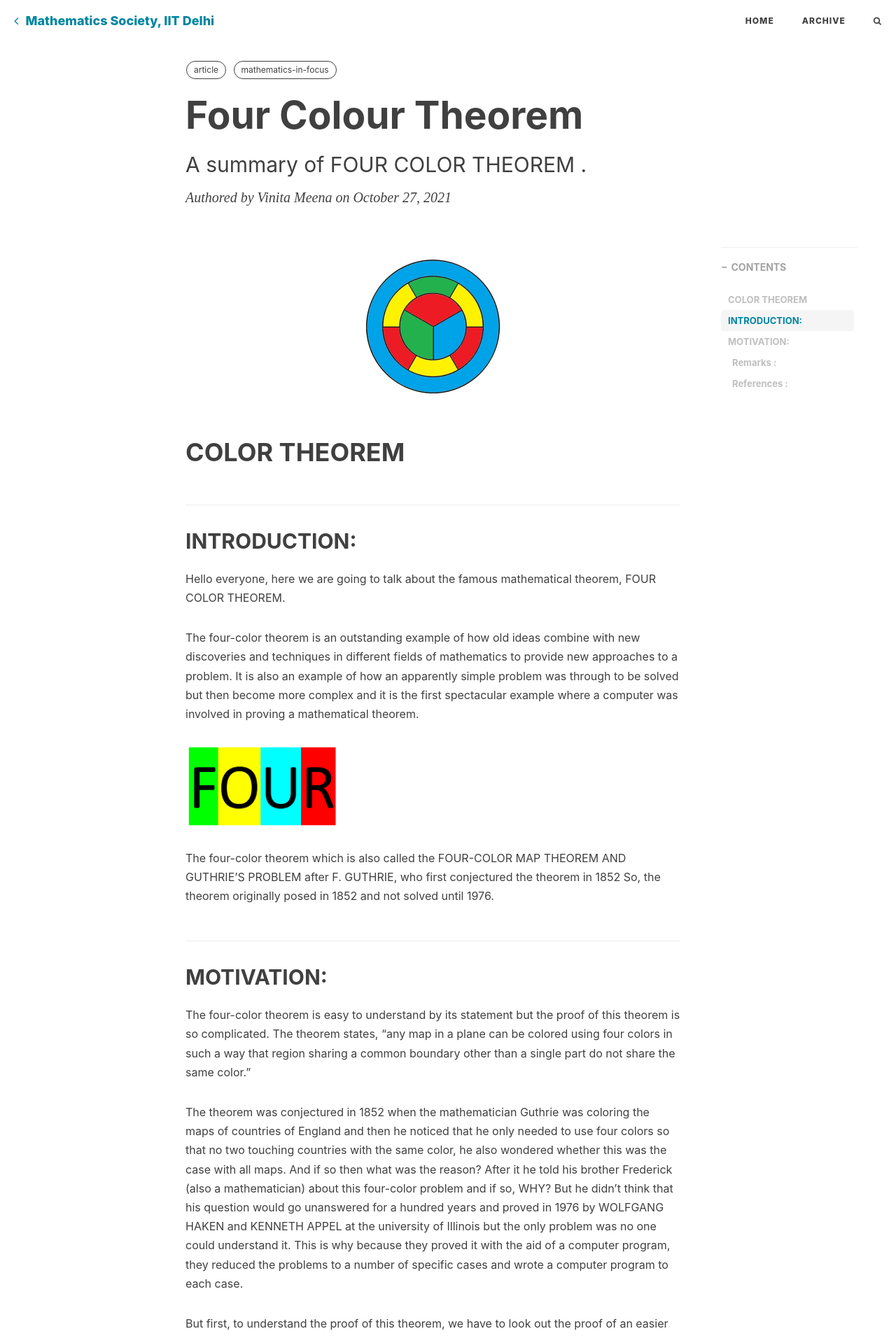
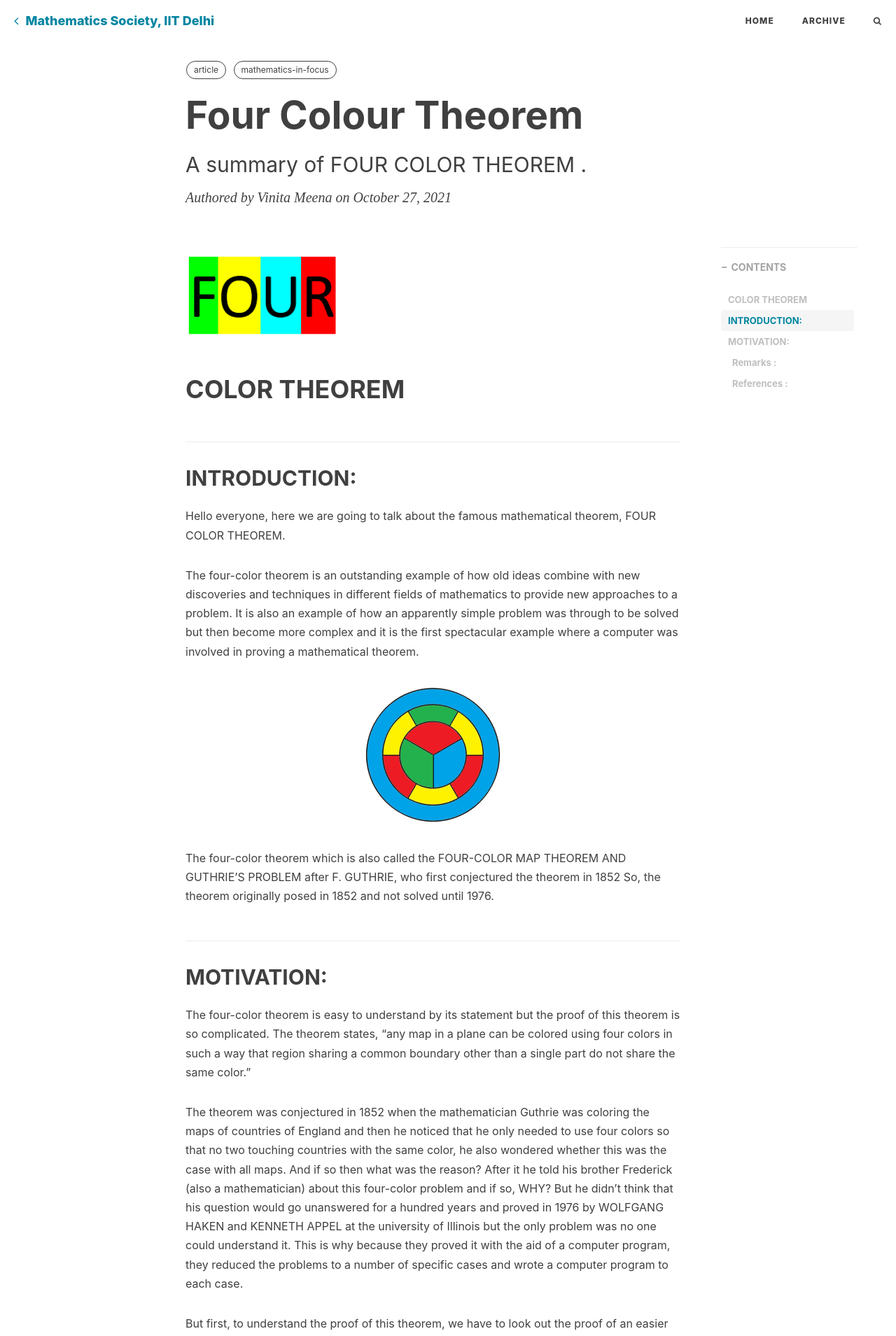
Before and after one commit to mathsociitd/blog, a Jekyll site: the page built from _posts/2021-10-27-four-colour-theorem.md, in a window 1280 px wide. Shown: the top 1909 px of the page at 70% size. Built offline with Jekyll 4.4.1, drawn with Linux system fonts in a browser that asks for light colours; nearby versions of some CDN libraries; formulas are drawn with MathJax 3; comment, search, counter and statistics services are not loaded.

Commit message:
picsswapped

```diff
--- a/_posts/2021-10-27-four-colour-theorem.md
+++ b/_posts/2021-10-27-four-colour-theorem.md
@@ -10,7 +10,7 @@ tags:
   - article
   - mathematics-in-focus
 ---
-<img src = "/blog/media/post/2021-10-27-four-color-theorem_img1.PNG" alt = "nothing">
+<img src = "/blog/media/post/2021-10-27-four-color-theorem_img2.PNG" alt = "nothing">
 
 # COLOR THEOREM
 
@@ -21,7 +21,7 @@ Hello everyone, here we are going to talk about the famous mathematical theorem,
 The four-color theorem is an outstanding example of how old ideas combine with new discoveries and techniques in different fields of mathematics to provide new approaches to a problem. It is also an example of how an apparently simple problem was through to be solved but then become more complex and it is the first spectacular example where a computer was involved in proving a mathematical theorem.
 
 <p align="center">
-<img align = "center" src = "/blog/media/post/2021-10-27-four-color-theorem_img2.PNG" alt = "nothing">
+<img align = "center" src = "/blog/media/post/2021-10-27-four-color-theorem_img1.PNG" alt = "nothing">
 </p>
 
 The four-color theorem which is also called the FOUR-COLOR MAP THEOREM AND GUTHRIE’S PROBLEM after F. GUTHRIE, who first conjectured the theorem in 1852  So, the theorem originally posed in 1852 and not solved until 1976.
```
